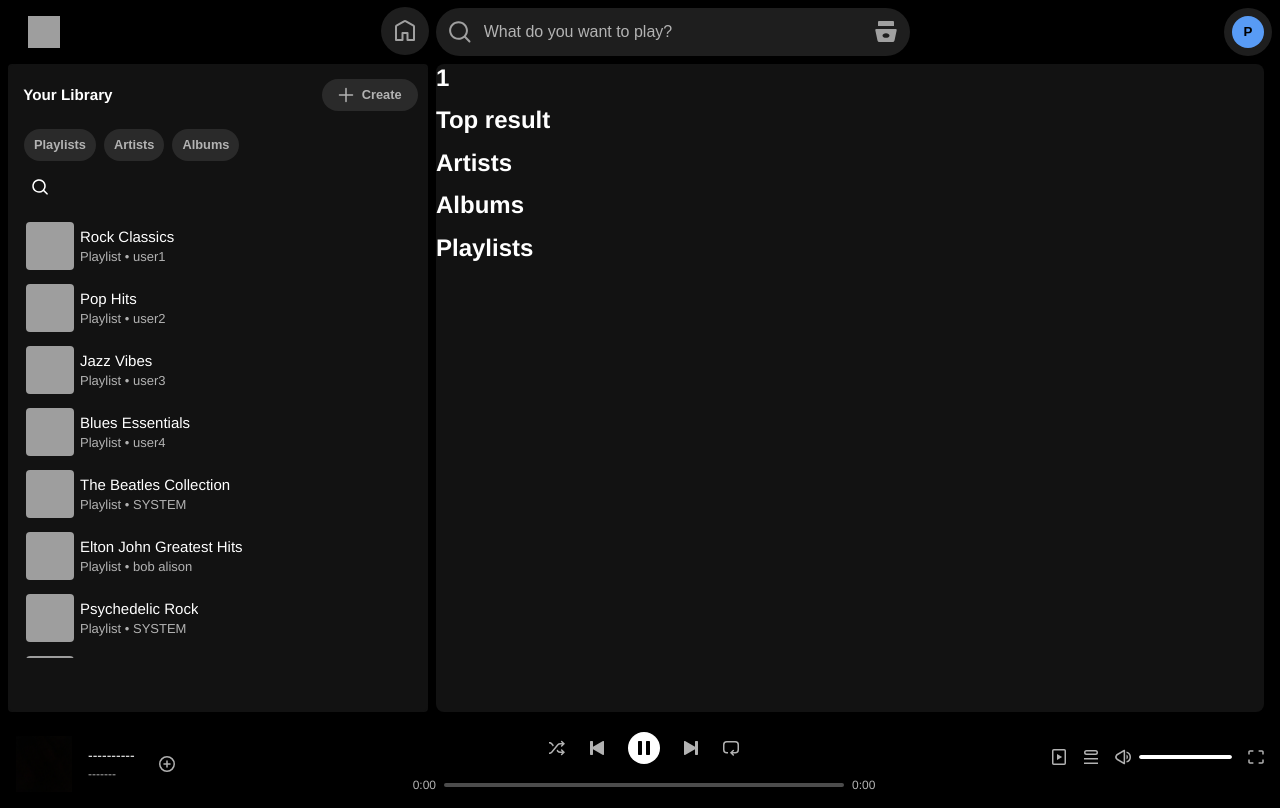
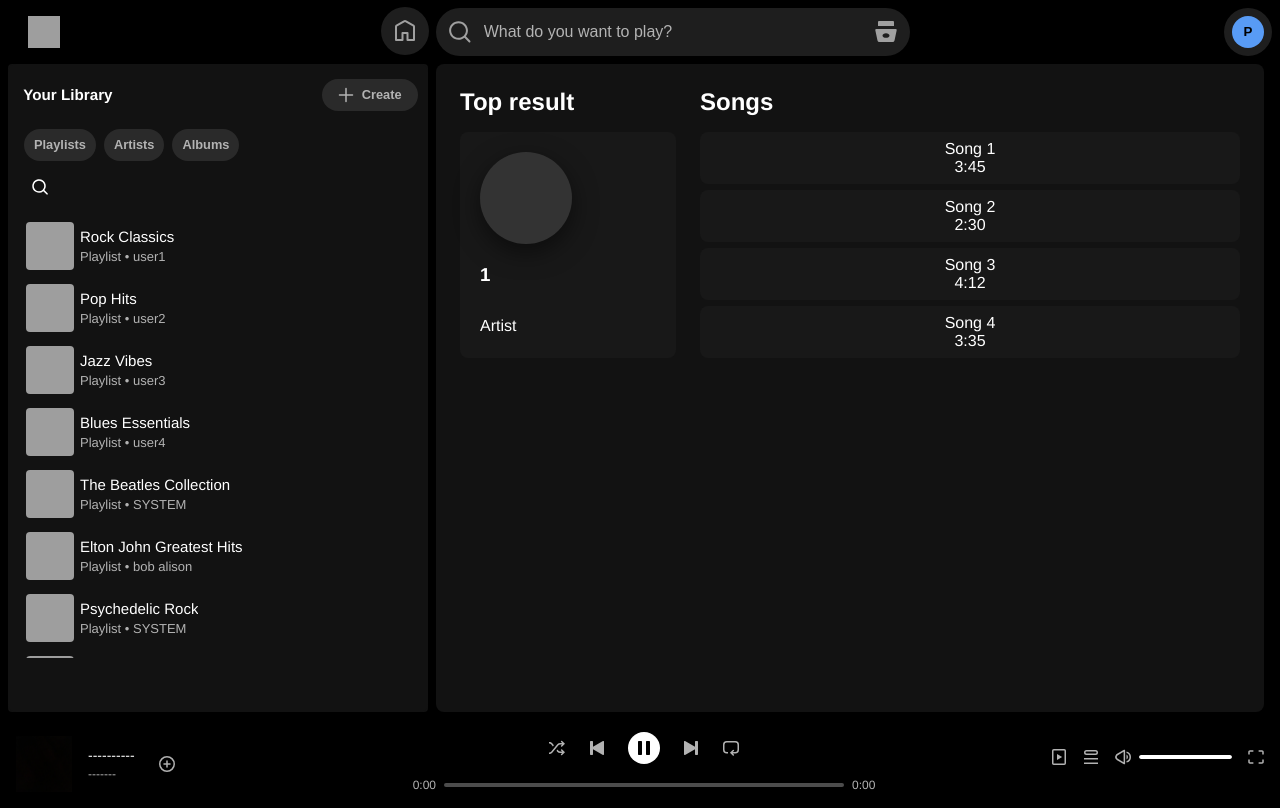
Before and after one commit to veritasx01/audion, a React (Vite) app: page /search/1 in a window 1280 px wide. Built offline with nearby package versions, Linux system fonts and the light colour scheme; no server answers; grey boxes are pictures that could not be loaded; a web font is replaced by a local one.

Commit message:
search page style start

```diff
--- /dev/null
+++ b/src/assets/styles/cmps/SearchHeader.css
@@ -0,0 +1,77 @@
+.search-header-container {
+  padding: clamp(16px, 16px + (100cqw - 600px)/424 * 8, 24px);
+  width: 100%;
+}
+
+.search-header-results {
+  display: flex;
+  flex-direction: column;
+}
+
+.search-header-container {
+  padding: 24px;
+  width: 100%;
+  box-sizing: border-box;
+  color: white;
+}
+
+.search-header-results {
+  display: flex;
+  flex-direction: column;
+}
+
+.search-result-text-container {
+  display: grid;
+  grid-template-columns: 2fr 5fr;
+  gap: 24px;
+  width: 100%;
+}
+
+h2 {
+  font-size: 24px;
+  font-weight: 700;
+  margin-bottom: 16px;
+}
+
+.top-result-card {
+  background-color: #181818;
+  padding: 20px;
+  border-radius: 8px;
+  display: flex;
+  flex-direction: column;
+  gap: 20px;
+  height: 226px;
+  transition: background-color 0.3s;
+  cursor: pointer;
+}
+
+.top-result-card:hover {
+  background-color: #282828;
+}
+
+.card-image-placeholder {
+  width: 92px;
+  height: 92px;
+  background-color: #333;
+  border-radius: 50%;
+  box-shadow: 0 8px 24px rgba(0, 0, 0, 0.5);
+}
+
+.result-song-list-item {
+  display: flex;
+  justify-content: space-between;
+  padding: 8px 12px;
+  margin-bottom: 6px;
+  flex: 0 0 calc(20% - 24px);
+  min-width: 160px;
+  background-color: #181818;
+  border-radius: 8px;
+  box-sizing: border-box;
+  flex-direction: column;
+  align-items: center;
+  transition: transform 0.2s ease, background-color 0.2s ease;
+}
+
+.song-list-item:hover {
+  background-color: rgba(255, 255, 255, 0.1);
+}
--- a/src/assets/styles/main.css
+++ b/src/assets/styles/main.css
@@ -54,3 +54,4 @@
 @import "cmps/ProfileCircle.css";
 @import "cmps/NowPlayingView.css";
 @import "cmps/GlobalPlayer.css";
+@import "cmps/SearchHeader.css";
--- /dev/null
+++ b/src/cmps/SearchHeader.jsx
@@ -0,0 +1,41 @@
+import { useEffect } from "react";
+
+export function SearchHeader({ searchWord }) {
+  useEffect(() => {}, [searchWord]);
+
+  return (
+    <div className="search-header-container">
+      <div className="search-header-results">
+        <div className="search-result-text-container">
+          <section className="top-result-section">
+            <h2>Top result</h2>
+            <div className="top-result-card">
+              <div className="card-image-placeholder"></div>
+              <h3>{searchWord || "Artist Name"}</h3>
+              <span>Artist</span>
+            </div>
+          </section>
+          <section className="songs-section">
+            <h2>Songs</h2>
+            <div className="result-song-list-item">
+              <span>Song 1</span>
+              <span>3:45</span>
+            </div>
+            <div className="result-song-list-item">
+              <span>Song 2</span>
+              <span>2:30</span>
+            </div>
+            <div className="result-song-list-item">
+              <span>Song 3</span>
+              <span>4:12</span>
+            </div>
+            <div className="result-song-list-item">
+              <span>Song 4</span>
+              <span>3:35</span>
+            </div>
+          </section>
+        </div>
+      </div>
+    </div>
+  );
+}
--- a/src/pages/SearchPage.jsx
+++ b/src/pages/SearchPage.jsx
@@ -1,14 +1,11 @@
 import { useParams } from "react-router";
+import { SearchHeader } from "../cmps/SearchHeader";
 
 export function SearchPage() {
   const { searchWord } = useParams();
   return (
     <div>
-      <h1>{searchWord}</h1>
-      <h1>Top result</h1>
-      <h1>Artists</h1>
-      <h1>Albums</h1>
-      <h1>Playlists</h1>
+      <SearchHeader searchWord={searchWord}></SearchHeader>
     </div>
   );
 }
```
Also changed, not shown: src/cmps/SongResultCard.jsx (added, +8 -0 lines).
